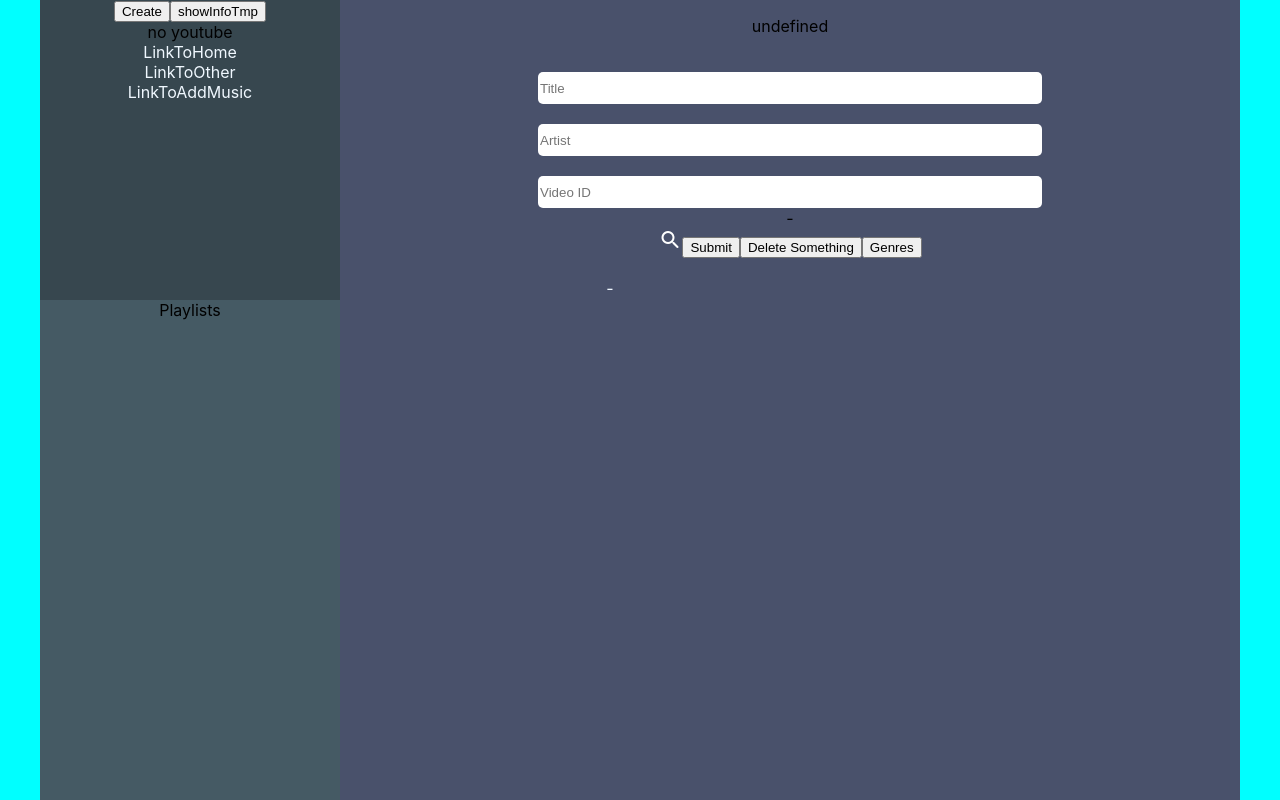
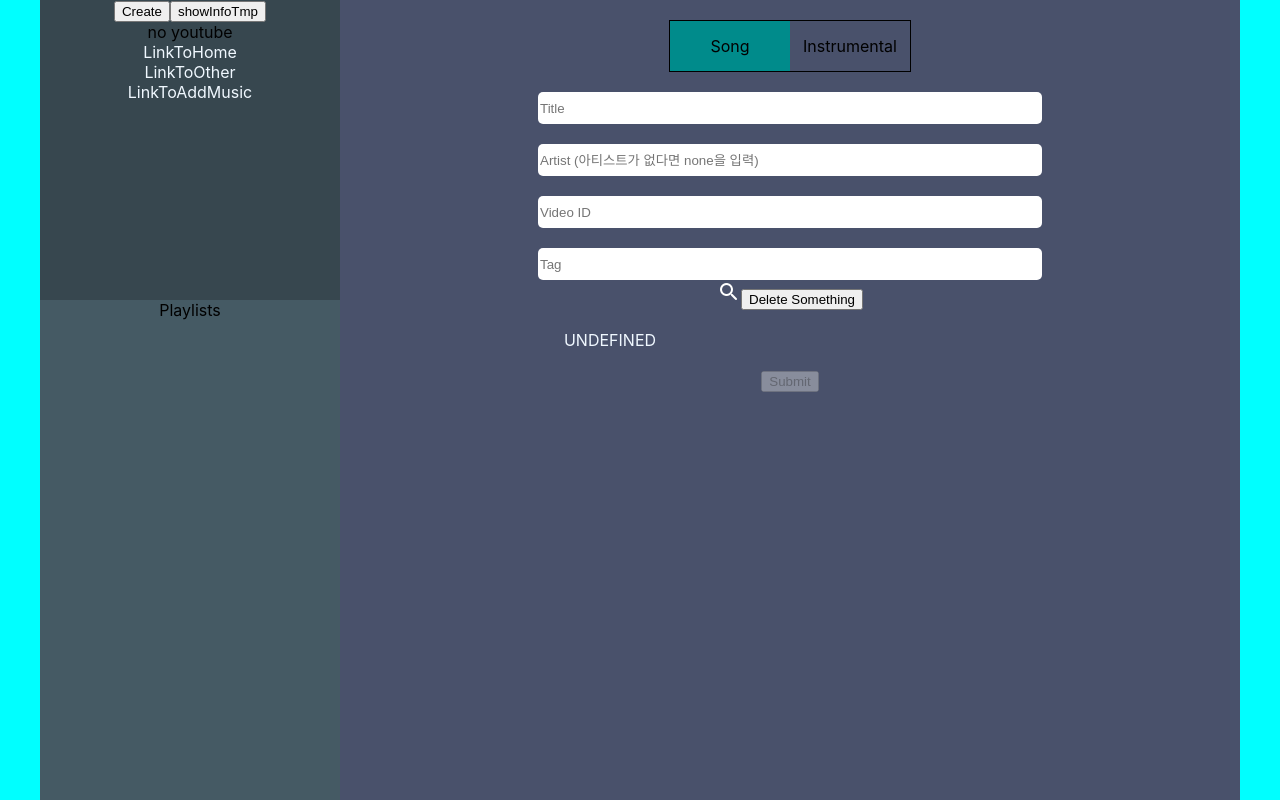
Before and after one commit to d-oo/ytmusic, a React (Create React App) app: page /addmusic in a window 1280 px wide. Shown: the top 800 px of the page. Built offline with nearby package versions, Linux system fonts and the light colour scheme.

Commit message:
0528~0529
원래 쓰던 워드 문서 git에 추가, genre->category로 변경 및 축소, tag

```diff
--- a/src/components/AddMusic.js
+++ b/src/components/AddMusic.js
@@ -1,7 +1,6 @@
 import { useEffect, useState } from "react";
 import LoadingMotion from "./LoadingMotion";
 import SearchResult from "./SearchResult";
-import Genres from "./Genres";
 
 import styles from "./AddMusic.module.css";
 
@@ -10,24 +9,29 @@ function AddMusic() {
   const [loading, setLoading] = useState(false);
   const [title, setTitle] = useState(""); //!=AppContext.~
   const [artist, setArtist] = useState("");
-  const [emptyAlert, setEmptyAlert] = useState("-");
   const [searchResults, setSearchResults] = useState("");
-  const [videoResult, setVideoResult] = useState("-");
+  const [videoResult, setVideoResult] = useState("UNDEFINED");
   const [videoId, setVideoId] = useState(""); //!=AppContext.~
-  const [genresOn, setGenresOn] = useState(false);
-  const [genre, setGenre] = useState("undefined");
+  const [category, setCategory] = useState("Song");
+  const [tag, setTag] = useState("");
+  const [videoDuration, setVideoDuration] = useState("");
 
-  //Youtube Data API - Search
+  //****************************************//
+  //
+  //Youtube Data API Search
+  //
+  //****************************************//
+
   useEffect(() => {
     async function videoReq() {
       if (videoId === "") {
-        setVideoResult("-");
+        setVideoResult("UNDEFINED");
         return;
       }
       setLoading(true);
       const json = await (
         await fetch(
-          `https://www.googleapis.com/youtube/v3/videos?part=snippet&type=video&id=${videoId}&key=${API_KEY}`
+          `https://www.googleapis.com/youtube/v3/videos?part=snippet,contentDetails&type=video&id=${videoId}&key=${API_KEY}`
         )
       ).json();
       if (json.items[0] === undefined) {
@@ -37,12 +41,14 @@ function AddMusic() {
           <div className={styles.searchResult} id={styles.selected}>
             <SearchResult
               info={json.items[0].snippet}
-              id={"selected " + videoId}
+              id={videoId}
               setVideoResult={setVideoResult}
               setVideoId={setVideoId}
+              index={7}
             />
           </div>
         );
+        setVideoDuration(json.items[0].contentDetails.duration);
       }
       setLoading(false);
     }
@@ -65,6 +71,7 @@ function AddMusic() {
             id={item.id.videoId}
             setVideoResult={setVideoResult}
             setVideoId={setVideoId}
+            index={index}
           />
         </div>
       ))
@@ -75,7 +82,12 @@ function AddMusic() {
     setLoading(false);
   };
 
+  //****************************************//
+  //
   //IndexedDB
+  //
+  //****************************************//
+
   const dbReq = indexedDB.open("database", 1);
   let db;
   dbReq.onsuccess = (event) => {
@@ -107,78 +119,96 @@ function AddMusic() {
 
   const addData = () => {
     let store = db.transaction("music", "readwrite").objectStore("music");
+    const artistToArray = artist.split(",").map((str) => str.trim());
+    const tagToArray = tag.split(",").map((str) => str.trim());
     let addReq = store.add({
       title: title,
-      artist: artist,
+      artist: artistToArray,
+      videoId: videoId,
+      category: category,
+      tag: tagToArray,
+      duration: videoDuration,
+      playCount: 0,
     });
-    addReq.onsuccess = (event) => {
-      console.log(event);
-    };
+    // addReq.onsuccess = (event) => {
+    //   console.log(event);
+    // };
   };
 
   const deleteData = () => {
     let store = db.transaction("music", "readwrite").objectStore("music");
     let deleteReq = store.delete(Number(prompt("id?")));
-    deleteReq.onsuccess = (event) => console.log(event);
   };
 
+  //****************************************//
+  //
   //Event
-  const onTitleChange = (event) => {
-    setTitle(event.target.value);
-    setEmptyAlert("-");
-  };
-
-  const onArtistChange = (event) => {
-    setArtist(event.target.value);
-    setEmptyAlert("-");
-  };
-  const onVideoIdChange = (event) => {
-    setVideoId(event.target.value);
-    setEmptyAlert("-");
-  };
+  //
+  //****************************************//
 
   const onSubmit = (event) => {
-    console.log("onSubmit");
-    event.preventDefault();
-    if (title === "") {
-      setEmptyAlert("Title is Empty");
-      return;
-    }
-    if (artist === "") {
-      setEmptyAlert("Artist is Empty");
-      return;
-    }
     addData();
     setTitle("");
     setArtist("");
     setVideoId("");
+    setTag("");
   };
 
   return (
     <div>
-      {genresOn ? (
-        <Genres setGenresOn={setGenresOn} setGenre={setGenre} from="AddMusic" />
-      ) : null}
-      <p>{genre}</p>
+      <div className={styles.radioContainer}>
+        <div className={styles.radio}>
           <input
-        onChange={onTitleChange}
+            type="radio"
+            name="kind"
+            value={category}
+            id="Song"
+            checked={category === "Song"}
+            onChange={() => setCategory("Song")}
+          />
+          <label htmlFor="Song" id={styles.Song}>
+            Song
+          </label>
+        </div>
+        <div className={styles.radio}>
+          <input
+            type="radio"
+            name="kind"
+            value={category}
+            id="Inst"
+            checked={category === "Inst"}
+            onChange={() => setCategory("Inst")}
+          />
+          <label htmlFor="Inst" id={styles.Inst}>
+            Instrumental
+          </label>
+        </div>
+      </div>
+      <input
+        onChange={(event) => setTitle(event.target.value)}
         value={title}
         type="text"
         placeholder="Title"
       />
       <input
-        onChange={onArtistChange}
+        onChange={(event) => setArtist(event.target.value)}
         value={artist}
         type="text"
-        placeholder="Artist"
+        placeholder="Artist (아티스트가 없다면 none을 입력)"
       />
       <input
-        onChange={onVideoIdChange}
+        onChange={(event) => setVideoId(event.target.value)}
         value={videoId}
         type="text"
         placeholder="Video ID"
       />
-      <div>{emptyAlert}</div>
+      <input
+        onChange={(event) => setTag(event.target.value)}
+        value={tag}
+        type="text"
+        placeholder="Tag"
+      />
+      <div>
         <span
           className="material-icons-round"
           id={styles.search}
@@ -186,14 +216,19 @@ function AddMusic() {
         >
           search
         </span>
-      <button onClick={onSubmit}>Submit</button>
         <button onClick={deleteData}>Delete Something</button>
-      <button onClick={() => setGenresOn(true)}>Genres</button>
+      </div>
       {loading ? <LoadingMotion /> : null}
       <div id={styles.bigContainer}>
         {videoResult}
         {searchResults}
       </div>
+      <button
+        onClick={onSubmit}
+        disabled={title === "" || artist === "" || videoResult === "UNDEFINED"}
+      >
+        Submit
+      </button>
     </div>
   );
 }
--- a/src/components/AddMusic.module.css
+++ b/src/components/AddMusic.module.css
@@ -10,7 +10,6 @@
   color: white;
   cursor: pointer;
 }
-
 #selected {
   background: darkcyan;
 }
@@ -21,3 +20,30 @@ input[type="text"] {
   border-radius: 5px;
   margin-top: 20px;
 }
+.radioContainer {
+  display: flex;
+  justify-content: center;
+  margin-top: 20px;
+}
+.radio input {
+  display: none;
+}
+.radio label {
+  display: flex;
+  width: 120px;
+  height: 50px;
+  cursor: pointer;
+  align-items: center;
+  justify-content: center;
+}
+.radio #Song {
+  border: 1px solid black;
+  border-right: 0px;
+}
+.radio #Inst {
+  border: 1px solid black;
+  border-left: 0px;
+}
+.radio input:checked + label {
+  background: darkcyan;
+}
--- a/src/components/Genres.js
+++ /dev/null
@@ -1,5 +0,0 @@
-function Genres({ setGenresOn, setGenre, from }) {
-  return <div>Genre</div>;
-}
-
-export default Genres;
--- a/src/components/SearchResult.js
+++ b/src/components/SearchResult.js
@@ -1,9 +1,15 @@
 import styles from "./SearchResult.module.css";
 
-function SearchResult({ info, id, setVideoResult, setVideoId }) {
+function SearchResult({ info, id, setVideoResult, setVideoId, index }) {
   return (
     <div className={styles.searchResult}>
-      <img alt={id} src={info.thumbnails.medium.url} />
+      <a
+        href={`https://www.youtube.com/watch?v=${id}`}
+        target="_blank"
+        rel="noreferrer"
+      >
+        <img alt={index} src={info.thumbnails.medium.url} />
+      </a>
       <div
         id={styles.title}
         onClick={() => {
@@ -11,9 +17,10 @@ function SearchResult({ info, id, setVideoResult, setVideoId }) {
             <div id={styles.selected}>
               <SearchResult
                 info={info}
-                id={"selected " + id}
+                id={id}
                 setVideoResult={setVideoResult}
                 setVideoId={setVideoId}
+                index={7}
               />
             </div>
           );
--- a/src/components/SearchResult.module.css
+++ b/src/components/SearchResult.module.css
@@ -7,8 +7,8 @@
 }
 .searchResult {
   padding-top: 20px;
+  cursor: pointer;
 }
 #selected {
-  padding-top: 20px;
   background: darkcyan;
 }
```
Also changed, not shown: src/components/Genres.module.css (deleted), 1 other file (tests, documents, lock files or other folders). Lines whose indentation alone changed are shown as unchanged.
